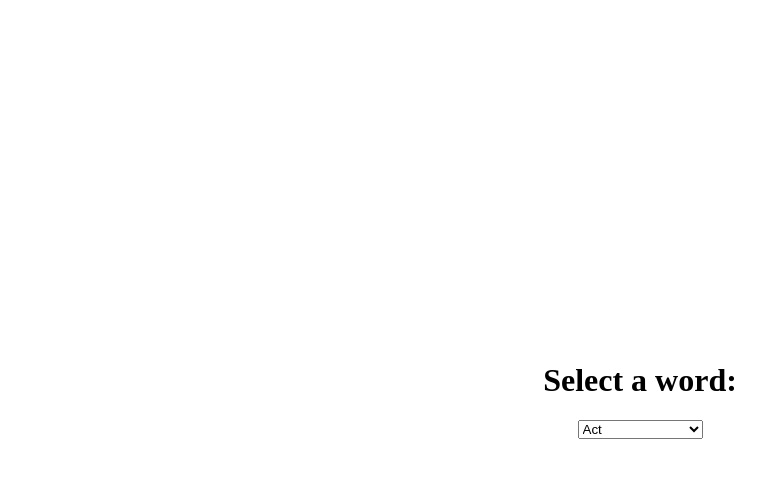
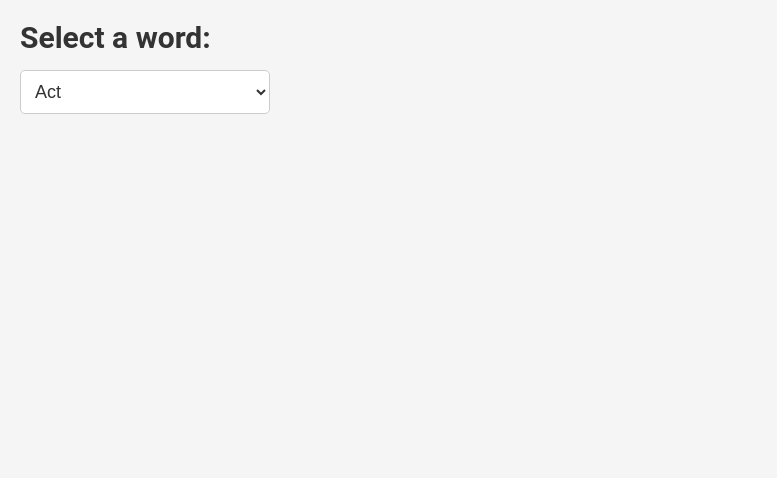
Before and after one commit to MrWrEv/MrWrEv.github.io, a plain HTML site: page index.html in a window 1280 px wide. Shown: the whole page, without its empty margins (0-777 px from the left). Drawn offline with Linux system fonts and the light colour scheme.

Commit message:
Update style.css

```diff
--- a/style.css
+++ b/style.css
@@ -1,15 +1,35 @@
 body {
-  display: flex;
-  flex-direction: column;
-  align-items: center;
-  justify-content: center;
-  height: 100vh;
-  margin: 0;
+  font-family: 'Roboto', Arial, sans-serif;
+  margin: 20px;
+  background-color: #f5f5f5;
+}
+
+h1 {
+  font-size: 30px;
+  margin-bottom: 15px;
+  color: #333;
 }
 
 select {
-  margin-bottom: 20px;
+  padding: 10px;
+  font-size: 18px;
+  width: 250px;
+  margin-bottom: 15px;
+  border-radius: 5px;
+  background-color: #fff;
+  color: #333;
+  border: 1px solid #ccc;
 }
 
-img {
+#message {
+  display: none;
+  color: #34c759;
+  margin-top: 10px;
+  font-size: 16px;
+}
+
+img#wordImage {
   max-width: 100%;
+  border-radius: 10px;
+  box-shadow: 0 2px 4px rgba(0, 0, 0, 0.2);
+}
```
